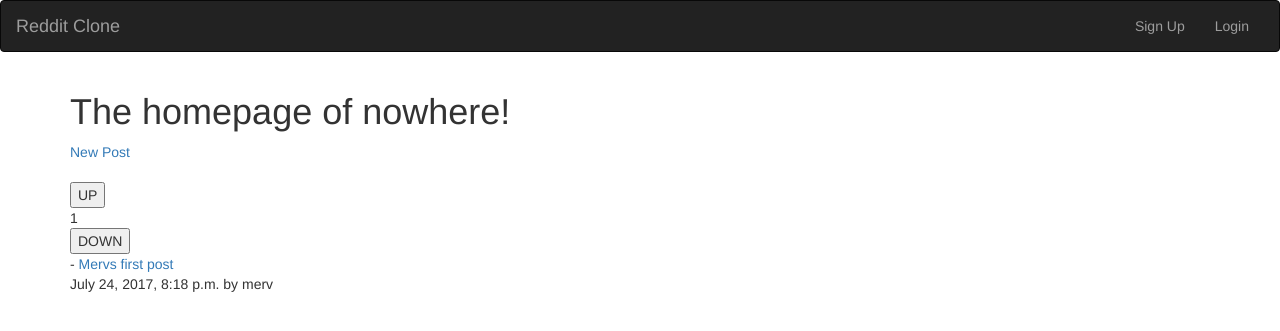
After one commit to gcbest/reddit-clone, a Django app: page / in a window 1280 px wide. The commit adds this page. Shown: the top 331 px of the page. Run offline with Django 3.2, Linux system fonts and the light colour scheme; data comes from the database, SQL or seed files in the repository; some libraries are stand-ins or nearby versions.

```diff
--- a/redditclone/accounts/templates/accounts/login.html
+++ b/redditclone/accounts/templates/accounts/login.html
@@ -1,3 +1,7 @@
+{% extends 'base.html' %}
+
+{% block content %}
+
 <h1>Login</h1>
 
 {% if error %}
@@ -23,3 +27,5 @@
 	<br>
 	<input type="submit" value="Login"/>
 </form>
+
+{% endblock %}
--- a/redditclone/accounts/templates/accounts/signup.html
+++ b/redditclone/accounts/templates/accounts/signup.html
@@ -1,3 +1,7 @@
+{% extends 'base.html' %}
+
+{% block content %}
+
 <h1>Sign Up!</h1>
 
 {% if error %}
@@ -22,3 +26,5 @@
 	<br>
 	<input type="submit" value="Sign Up!"/>
 </form>
+
+{% endblock %}
--- a/redditclone/accounts/urls.py
+++ b/redditclone/accounts/urls.py
@@ -5,5 +5,6 @@ app_name = 'accounts'
 
 urlpatterns = [
     url(r'^signup/', views.signup, name='signup'),
-    url(r'^login/', views.loginView, name='login')
+    url(r'^login/', views.loginView, name='login'),
+    url(r'^logout/', views.logoutView, name='logout')
 ]
--- a/redditclone/posts/models.py
+++ b/redditclone/posts/models.py
@@ -8,4 +8,4 @@ class Post(models.Model):
 	pub_date = models.DateTimeField()
 	# to connect the posts to a specific user
 	author = models.ForeignKey(User)
-	votes_totale = models.IntegerField(default=1)
+	votes_total = models.IntegerField(default=1)
--- a/redditclone/posts/templates/posts/create.html
+++ b/redditclone/posts/templates/posts/create.html
@@ -1,3 +1,7 @@
+{% extends 'base.html' %}
+
+{% block content %}
+
 <h1>New Post</h1>
 
 {% if error %}
@@ -19,3 +23,5 @@
 	<br>
 	<input type="submit" value="Post"/>
 </form>
+
+{% endblock %}
--- /dev/null
+++ b/redditclone/posts/templates/posts/home.html
@@ -0,0 +1,29 @@
+{% extends 'base.html' %}
+
+{% block content %}
+
+<h1>The homepage of nowhere!</h1>
+<a href="{% url 'posts:create' %}">New Post</a>
+
+<br>
+<br>
+
+{% for post in posts.all %}
+
+<form method="POST" action="{% url 'posts:upvote' post.id %}">
+	{% csrf_token %}
+	<input type="submit" value="UP"/>
+</form>
+{{ post.votes_total }}
+<form method="POST" action="{% url 'posts:downvote' post.id %}">
+	{% csrf_token %}
+	<input type="submit" value="DOWN"/>
+</form>
+ - <a href="{{ post.url }}">{{ post.title }}</a>
+<br>
+{{ post.pub_date }} by {{ post.author.username }}
+<br>
+
+{% endfor %}
+
+{% endblock %}
--- a/redditclone/posts/urls.py
+++ b/redditclone/posts/urls.py
@@ -5,4 +5,6 @@ app_name = 'posts'
 
 urlpatterns = [
     url(r'^create/', views.create, name='create'),
+    url(r'^(?P<pk>[0-9]+)/upvote', views.upvote, name='upvote'),
+    url(r'^(?P<pk>[0-9]+)/downvote', views.downvote, name='downvote')
 ]
--- a/redditclone/posts/views.py
+++ b/redditclone/posts/views.py
@@ -1,19 +1,42 @@
-from django.shortcuts import render
+from django.shortcuts import render, redirect
 from django.contrib.auth.decorators import login_required
 from django.utils import timezone
-from . import models
+from .models import Post
 
 @login_required
 # Create your views here.
 def create(request):
 	if request.method == 'POST':
 		if request.POST['title'] and request.POST['url']:
-			post = models.Post()
+			post = Post()
 			post.title = request.POST['title']
-			post.url = request.POST['url']
+			if request.POST['url'].startswith('http://') or request.POST['url'].startswith('https://'):
+				post.url = request.POST['url']
+			else:
+				post.url = 'http://' + request.POST['url']
 			post.pub_date = timezone.datetime.now()
 			post.author = request.user
 			post.save()
-		return render(request, 'posts/create.html')
+			return redirect('home')
+		else:
+			return render(request, 'posts/create.html', {'error': 'ERROR: You must include a title and url to create a post'})
 	else:
 		return render(request, 'posts/create.html')
+
+def home(request):
+	posts = Post.objects.order_by('votes_total')
+	return render(request, 'posts/home.html', {'posts': posts})
+
+def upvote(request, pk):
+	if request.method == 'POST':
+		post = Post.objects.get(pk=pk)
+		post.votes_total += 1
+		post.save()
+		return redirect('home')
+
+def downvote(request, pk):
+	if request.method == 'POST':
+		post = Post.objects.get(pk=pk)
+		post.votes_total -= 1
+		post.save()
+		return redirect('home')
--- a/redditclone/redditclone/settings.py
+++ b/redditclone/redditclone/settings.py
@@ -56,7 +56,7 @@ ROOT_URLCONF = 'redditclone.urls'
 TEMPLATES = [
     {
         'BACKEND': 'django.template.backends.django.DjangoTemplates',
-        'DIRS': [],
+        'DIRS': ['templates'],
         'APP_DIRS': True,
         'OPTIONS': {
             'context_processors': [
--- a/redditclone/redditclone/urls.py
+++ b/redditclone/redditclone/urls.py
@@ -16,8 +16,13 @@ Including another URLconf
 from django.conf.urls import url, include
 from django.contrib import admin
 
+from posts import views
+
 urlpatterns = [
     url(r'^admin/', admin.site.urls),
     url(r'^accounts/', include('accounts.urls')),
-    url(r'^posts/', include('posts.urls'))
+    url(r'^posts/', include('posts.urls')),
+    # the homepage will be located in the views app
+    url(r'^$', views.home, name="home"),
+
 ]
--- /dev/null
+++ b/redditclone/templates/base.html
@@ -0,0 +1,59 @@
+<!DOCTYPE html>
+<html lang="en">
+
+<head>
+    <meta charset="utf-8">
+    <meta http-equiv="X-UA-Compatible" content="IE=edge">
+    <meta name="viewport" content="width=device-width, initial-scale=1">
+    <!-- The above 3 meta tags *must* come first in the head; any other head content must come *after* these tags -->
+    <title>Reddit Clone</title>
+    <!-- Bootstrap -->
+    <link rel="stylesheet" href="https://maxcdn.bootstrapcdn.com/bootstrap/3.3.7/css/bootstrap.min.css" integrity="sha384-BVYiiSIFeK1dGmJRAkycuHAHRg32OmUcww7on3RYdg4Va+PmSTsz/K68vbdEjh4u" crossorigin="anonymous">
+    <!-- HTML5 shim and Respond.js for IE8 support of HTML5 elements and media queries -->
+    <!-- WARNING: Respond.js doesn't work if you view the page via file:// -->
+    <!--[if lt IE 9]>
+      <script src="https://oss.maxcdn.com/html5shiv/3.7.3/html5shiv.min.js"></script>
+      <script src="https://oss.maxcdn.com/respond/1.4.2/respond.min.js"></script>
+    <![endif]-->
+</head>
+
+<body>
+	<nav class="navbar navbar-inverse">
+	  <div class="container-fluid">
+	    <div class="navbar-header">
+	    <button type="button" class="navbar-toggle" data-toggle="collapse" data-target="#mynav">
+	        <span class="icon-bar"></span>
+	        <span class="icon-bar"></span>
+	        <span class="icon-bar"></span>
+	      </button>
+	      <a class="navbar-brand" href="{% url 'home' %}">Reddit Clone</a>
+	    </div>
+	    <div class="collapse navbar-collapse" id="mynav">
+      		<ul class="nav navbar-nav navbar-right">
+      		{% if user.is_authenticated %}
+      		<form id='logout' method="POST" action="{% url 'accounts:logout' %}">
+      			{% csrf_token %}
+      			<input type="hidden">
+      		</form>
+      		<li><a href="#" onClick="document.getElementById('logout').submit()">Logout</a></li>
+      		{% else %}
+      		<li><a href="{% url 'accounts:signup' %}">Sign Up</a></li>
+      		<li><a href="{% url 'accounts:login' %}">Login</a></li>
+      		{% endif %}
+      		</ul>
+      	</div>
+	  </div>
+	</nav>
+
+	<div class="container">
+		{% block content %}
+		{% endblock %}
+	</div>
+
+    <!-- jQuery (necessary for Bootstrap's JavaScript plugins) -->
+    <script src="https://ajax.googleapis.com/ajax/libs/jquery/1.12.4/jquery.min.js"></script>
+    <!-- Include all compiled plugins (below), or include individual files as needed -->
+    <script src="https://maxcdn.bootstrapcdn.com/bootstrap/3.3.7/js/bootstrap.min.js" integrity="sha384-Tc5IQib027qvyjSMfHjOMaLkfuWVxZxUPnCJA7l2mCWNIpG9mGCD8wGNIcPD7Txa" crossorigin="anonymous"></script>
+</body>
+
+</html>
```
Also changed, not shown: redditclone/accounts/views.py (+6 -2 lines), redditclone/db.sqlite3, redditclone/posts/migrations/0002_auto_20170724_2110.py (added).
